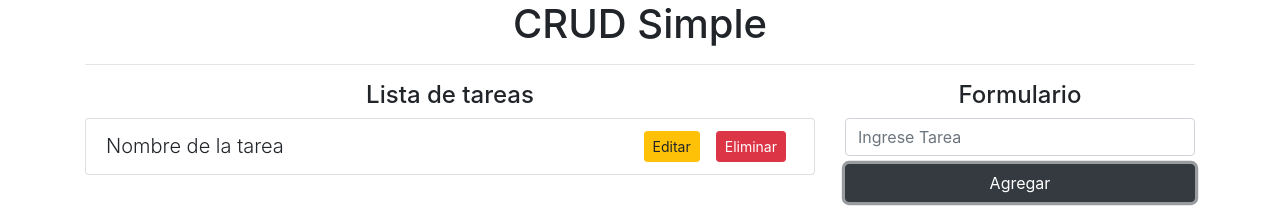
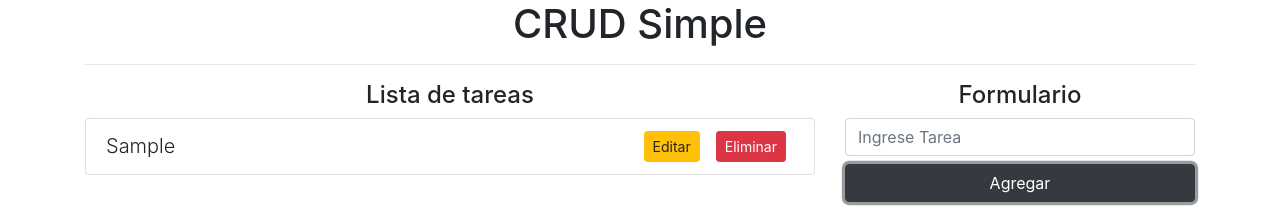
Before and after one commit to robpalacios1/simple-crud, a React (Create React App) app: page / in a window 1280 px wide. Both pictures are taken after typing "Sample" into the empty fields and a click on the button "Agregar". Shown: the top 224 px of the page. Built offline with nearby package versions, Linux system fonts and the light colour scheme.

Commit message:
add tasks to list

```diff
--- a/src/App.jsx
+++ b/src/App.jsx
@@ -30,7 +30,7 @@ function App() {
           <ul className="list-group">
             {tareas.map((item) => (
               <li key={item.id} className="list-group-item">
-                <span className="lead">Nombre de la tarea</span>
+                <span className="lead">{item.nombreTarea}</span>
                 <button className="btn btn-danger btn-sm float-right mx-2">
                   Eliminar
                 </button>
```
